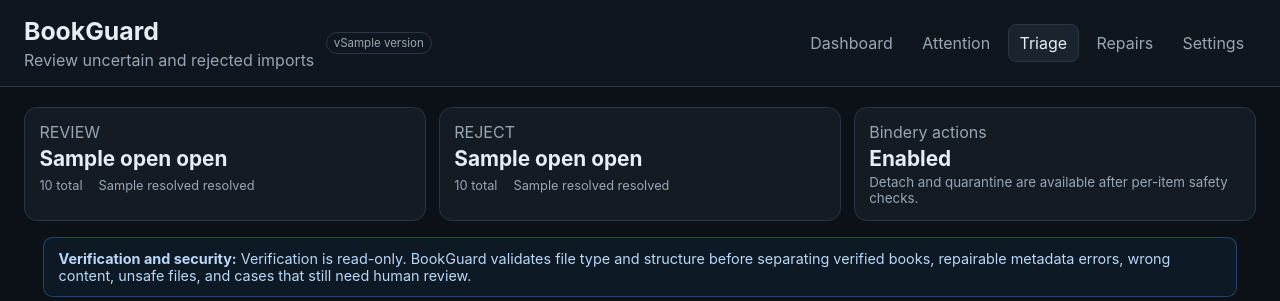
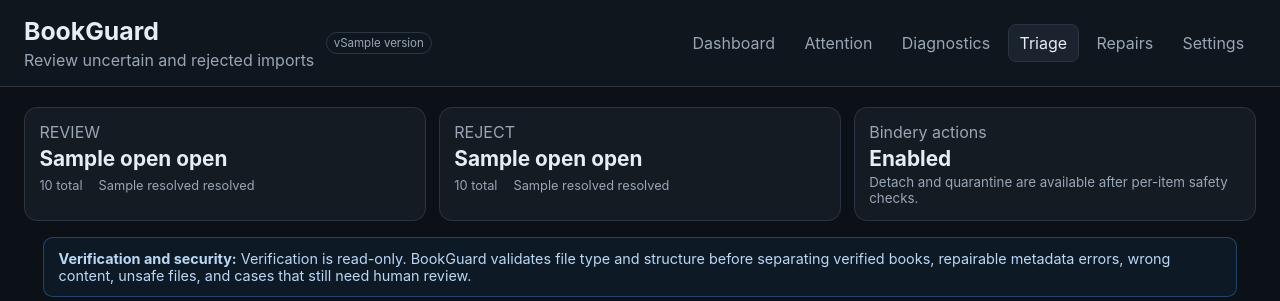
Before and after one commit to foobarbigtime/bookguard, a Python web app: template templates/triage.html in a window 1280 px wide. Shown: the top 301 px of the page. Run offline with Jinja, Linux system fonts and the light colour scheme; the template is opened without the code that fills it: most values are stand-ins (such as "Sample title", 1, 10 or a date in 2020).

Commit message:
Add Diagnostics navigation

```diff
--- a/templates/triage.html
+++ b/templates/triage.html
@@ -52,6 +52,7 @@
   <nav class="topnav">
     <a class="nav-link" href="/">Dashboard</a>
       <a class="nav-link" href="/attention">Attention</a>
+      <a class="nav-link" href="/diagnostics">Diagnostics</a>
     <a class="nav-link active" href="/triage">Triage</a>
     <a class="nav-link" href="/repairs">Repairs</a>
     <a class="nav-link" href="/settings">Settings</a>
```
